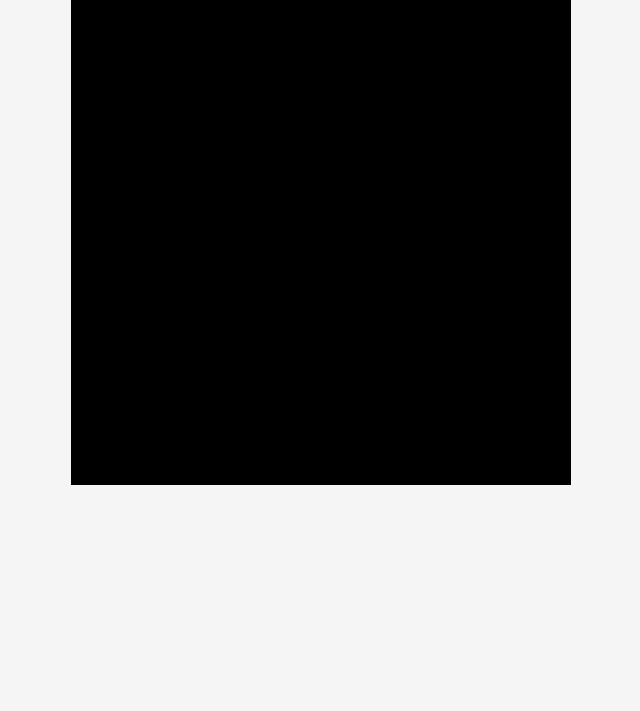
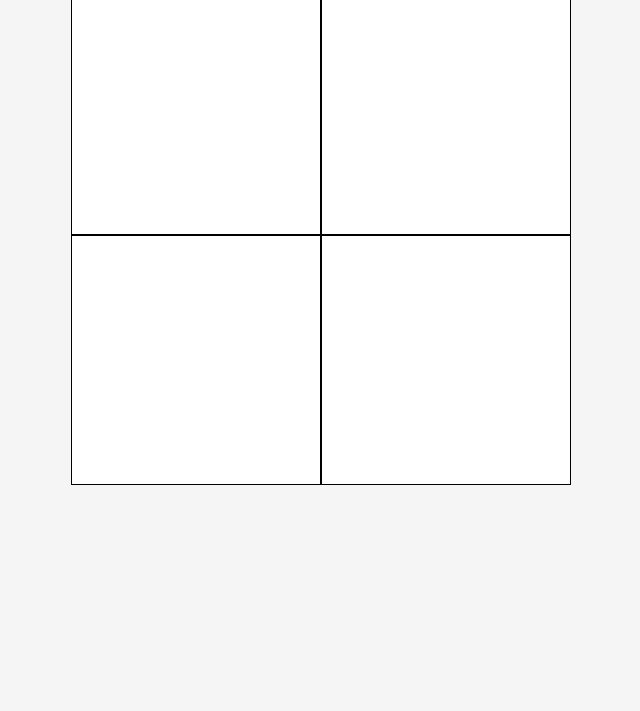
Before and after one commit to SzymanskiFilip/Sketchpad, a plain HTML site: page index.html in a window 1280 px wide. Shown: the part 89-800 px from the top of the page, without its empty margins (319-959 px from the left). Drawn offline with Linux system fonts and the light colour scheme.

Commit message:
made the bg of element white

```diff
--- a/style.css
+++ b/style.css
@@ -12,7 +12,7 @@ h1{
 }
 
 .container{
-    background-color: red;
+    background-color: white;
     margin: auto;
     width: 500px;
     height: 500px;
@@ -20,7 +20,6 @@ h1{
 }
 
 .item{
-    background-color: black;
-    color: white;
+    background-color: white;
     border: 1px solid black;
 }
```
